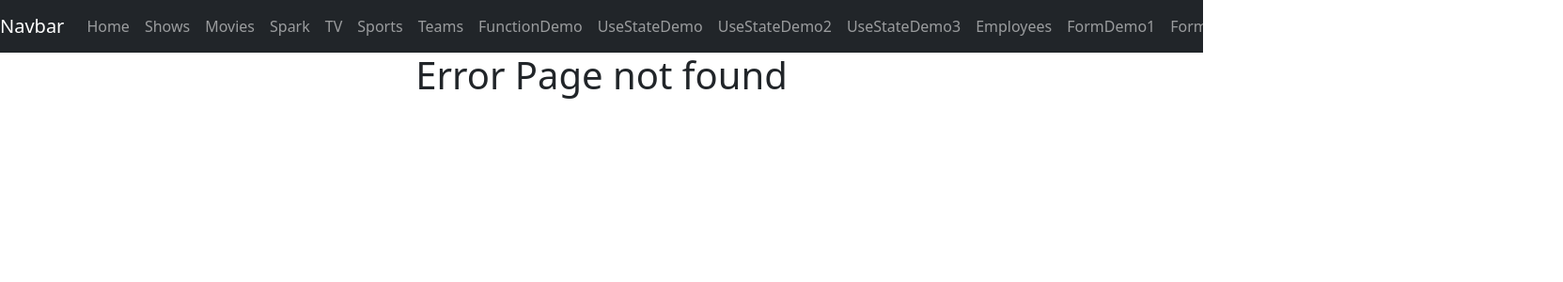
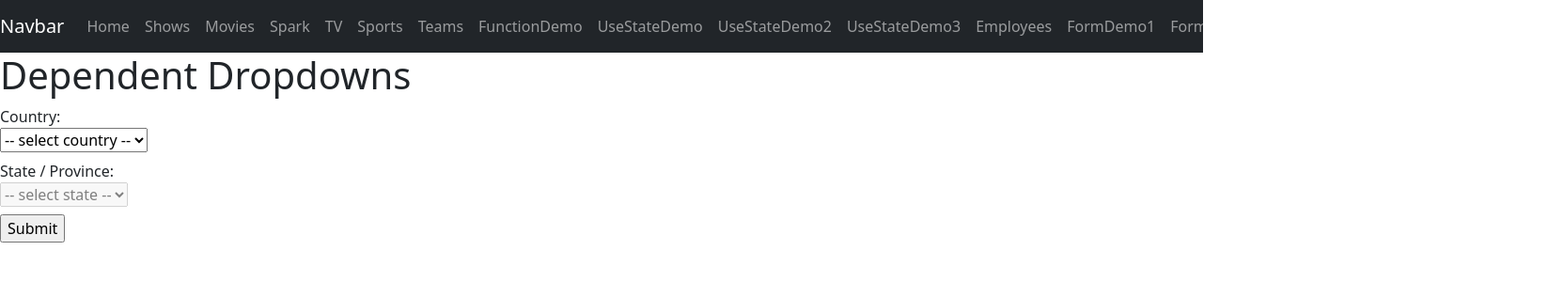
Before and after one commit to jig717/learing26, a React (Vite) app: page /Dropdown in a window 1280 px wide. Before the commit this address had no page. Shown: the top 300 px of the page at 94% size, 1663 px wide, since content can reach past the window. Built offline with nearby package versions, Linux system fonts and the light colour scheme.

Commit message:
Dependent Dropdowns

```diff
--- a/src/App.jsx
+++ b/src/App.jsx
@@ -35,6 +35,7 @@ import { FormDemo1 } from './Components/Form/FormDemo1';
 import { FormDemo2 } from './Components/Form/FormDemo2';
 import { FormDemo3 } from './Components/Form/FormDemo3';
 import { FormDemo4 } from './Components/Form/FormDemo4';
+import { Dropdown } from './Components/Form/dropdown';
 //import './App.css'
 
 function App() {
@@ -71,7 +72,9 @@ function App() {
           <Route path='/UseStateDemo3' element={<UseStateDemo3></UseStateDemo3>}></Route>
           <Route path='/Employees' element={<Employees></Employees>}></Route>
           <Route path='/FormDemo1' element={<FormDemo1></FormDemo1>}></Route>
+
           <Route path='/FormDemo2' element={<FormDemo2></FormDemo2>}></Route>
+          <Route path='/Dropdown' element={<Dropdown></Dropdown>}></Route>
           <Route path='/*' element={<EeeoeNotFound></EeeoeNotFound>}></Route>
          </Routes>
 
--- /dev/null
+++ b/src/Components/Form/dropdown.jsx
@@ -0,0 +1,66 @@
+import React, { useState } from 'react'
+import { useForm } from 'react-hook-form'
+
+
+const countries = [
+  { code: 'US', name: 'United States', states: ['California', 'Texas', 'Florida', 'New York'] },
+  { code: 'IN', name: 'India', states: ['Karnataka', 'Maharashtra', 'Tamil Nadu', 'Delhi'] },
+  { code: 'CA', name: 'Canada', states: ['Ontario', 'Quebec', 'British Columbia'] },
+  { code: 'AU', name: 'Australia', states: ['New South Wales', 'Victoria', 'Queensland'] },
+]
+
+export const Dropdown = () => {
+  const { register, handleSubmit, setValue } = useForm()
+  const [selectedCountry, setSelectedCountry] = useState('')
+
+  const handleCountryChange = (e) => {
+    const code = e.target.value
+    setSelectedCountry(code)
+    setValue('state', '')
+  }
+
+  const availableStates = countries.find(c => c.code === selectedCountry)?.states || []
+
+  const onSubmit = (data) => {
+    console.log('Form submit:', data)
+    alert(`Selected: ${data.country || '-'} / ${data.state || '-'}`)
+  }
+
+  return (
+    <div>
+      <h1>Dependent Dropdowns</h1>
+      <form onSubmit={handleSubmit(onSubmit)}>
+        <div style={{ marginBottom: 8 }}>
+          <label style={{ display: 'block' }}>Country:</label>
+          <select {...register('country')} value={selectedCountry} onChange={handleCountryChange}>
+            <option value="">-- select country --</option>
+            {countries.map(c => (
+              <option key={c.code} value={c.code}>{c.name}</option>
+            ))}
+          </select>
+        </div>
+
+        <div style={{ marginBottom: 8 }}>
+          <label style={{ display: 'block' }}>State / Province:</label>
+          <select {...register('state')} disabled={!selectedCountry}>
+            <option value="">-- select state --</option>
+            {availableStates.map(s => (
+              <option key={s} value={s}>{s}</option>
+            ))}
+          </select>
+        </div>
+        <div>
+             <input type="submit" />
+            </div>
+      </form>
+       {
+            onSubmit == true && <div>
+                <h1>OUTPUT</h1>
+                <h1>Country = {userData.country}</h1>
+                <h2>State = {userData.state}</h2>
+            </div>
+        }
+
+    </div>
+  )
+}
--- a/src/Components/NavBar.jsx
+++ b/src/Components/NavBar.jsx
@@ -102,6 +102,11 @@ export const NavBar = () => {
                   FormDemo4
                 </Link>
               </li>
+              <li class="nav-item active">
+                <Link class="nav-link" to="/Dropdown">
+                Dropdown
+                </Link>
+              </li>
 
           </ul>
         </div>
```
